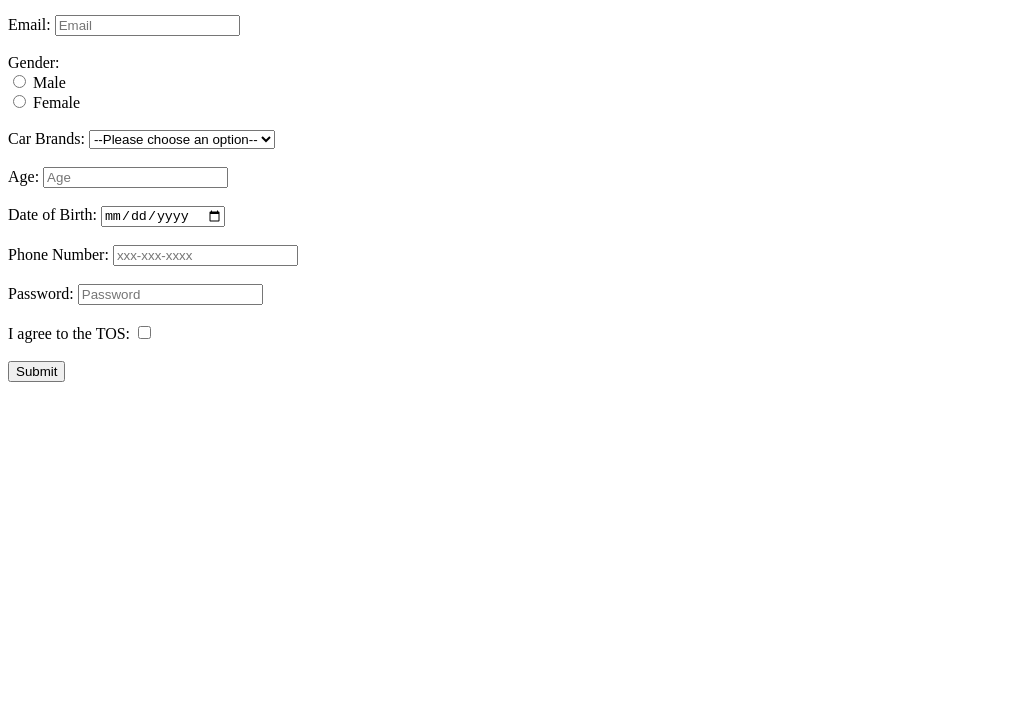
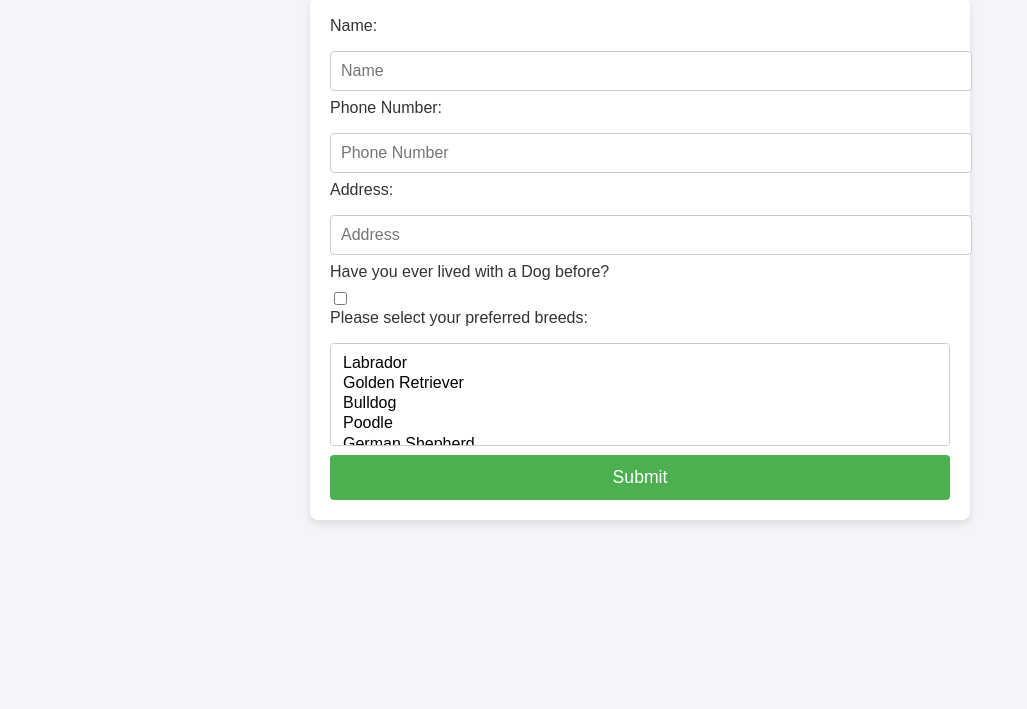
Before and after one commit to acciojob/signup-form-car-snegha032002, a website: page main.html in a window 1280 px wide. Shown: the part 91-800 px from the top of the page, without its empty margins (0-1027 px from the left). Drawn offline with Linux system fonts and the light colour scheme.

Commit message:
created a submission

```diff
--- a/main.html
+++ b/main.html
@@ -8,62 +8,101 @@
     <meta name="viewport" content="width=device-width, initial-scale=1.0">
     <title>Signup Form</title>
 </head>
+	<style>
+        body {
+            font-family: Arial, sans-serif;
+            background-color: #f4f4f9;
+            margin: 0;
+            padding: 20px;
+        }
+        h2 {
+            text-align: center;
+            color: #333;
+        }
+        form {
+            background-color: #fff;
+            padding: 20px;
+            border-radius: 8px;
+            width: 50%;
+            margin: 0 auto;
+            box-shadow: 0 4px 8px rgba(0, 0, 0, 0.1);
+        }
+        label {
+            font-size: 1em;
+            margin-bottom: 8px;
+            display: block;
+            color: #333;
+        }
+        input[type="text"], select {
+            width: 100%;
+            padding: 10px;
+            margin: 8px 0;
+            border: 1px solid #ccc;
+            border-radius: 4px;
+            font-size: 1em;
+        }
+        input[type="checkbox"] {
+            margin-right: 10px;
+        }
+        select {
+            width: 100%;
+            padding: 10px;
+            margin: 8px 0;
+            border: 1px solid #ccc;
+            border-radius: 4px;
+        }
+        button {
+            background-color: #4CAF50;
+            color: white;
+            padding: 12px 20px;
+            border: none;
+            border-radius: 4px;
+            cursor: pointer;
+            font-size: 1.1em;
+            width: 100%;
+        }
+        button:hover {
+            background-color: #45a049;
+        }
+    </style>
 	<link rel="stylesheet" href="styles.css">
 </head>
 
 <body>
 	<!-- the entire body must be written by student -->
-	<h2>Signup Form</h2>
+	<h2>Dog Adoption Application</h2>
 
-    <form action="#" method="post">
-        <!-- Name Field -->
-        <label for="name">Name:</label>
-        <input type="text" id="name" name="name" placeholder="Name" required><br><br>
+<form action="#" method="post">
+    <!-- Name Field -->
+    <label for="name">Name:</label>
+    <input type="text" id="name" name="name" placeholder="Name" required><br>
 
-        <!-- Email Field -->
-        <label for="email">Email:</label>
-        <input type="email" id="email" name="email" placeholder="Email" required><br><br>
+    <!-- Phone Number Field -->
+    <label for="phone">Phone Number:</label>
+    <input type="text" id="phone" name="phone" placeholder="Phone Number" required><br>
 
-        <!-- Gender Field -->
-        <label>Gender:</label><br>
-        <input type="radio" id="gender_m" name="gender" value="male">
-        <label for="gender_m">Male</label><br>
-        <input type="radio" id="gender_f" name="gender" value="female">
-        <label for="gender_f">Female</label><br><br>
+    <!-- Address Field -->
+    <label for="address">Address:</label>
+    <input type="text" id="address" name="address" placeholder="Address" required><br>
 
-        <!-- Car Brands Field -->
-        <label for="cars">Car Brands:</label>
-        <select id="cars" name="cars" required>
-            <option value="">--Please choose an option--</option>
-            <option value="toyota">Toyota</option>
-            <option value="ford">Ford</option>
-            <option value="bmw">BMW</option>
-            <option value="audi">Audi</option>
-        </select><br><br>
+    <!-- Checkbox for Lived with a Dog Before -->
+    <label for="dog_lived">Have you ever lived with a Dog before?</label>
+    <input type="checkbox" id="dog_lived" name="dog_lived"><br>
 
-        <!-- Age Field -->
-        <label for="age">Age:</label>
-        <input type="number" id="age" name="age" placeholder="Age" required><br><br>
+    <!-- Multi-select for Preferred Breeds -->
+    <label for="breeds">Please select your preferred breeds:</label>
+    <select id="breeds" name="breeds[]" multiple required>
+        <option value="labrador">Labrador</option>
+        <option value="golden_retriever">Golden Retriever</option>
+        <option value="bulldog">Bulldog</option>
+        <option value="poodle">Poodle</option>
+        <option value="germanshepherd">German Shepherd</option>
+    </select><br>
 
-        <!-- Date of Birth Field -->
-        <label for="dob">Date of Birth:</label>
-        <input type="date" id="dob" name="dob" required><br><br>
+    <!-- Submit Button -->
+    <button type="submit">Submit</button>
+</form>
 
-        <!-- Phone Number Field -->
-        <label for="tel">Phone Number:</label>
-        <input type="tel" id="tel" name="tel" placeholder="xxx-xxx-xxxx"><br><br>
-
-        <!-- Password Field -->
-        <label for="password">Password:</label>
-        <input type="password" id="password" name="password" placeholder="Password" required><br><br>
-
-        <!-- Terms of Service Checkbox -->
-        <label for="tos">I agree to the TOS:</label>
-        <input type="checkbox" id="tos" name="tos" required><br><br>
-
-        <!-- Submit Button -->
-        <button type="submit">Submit</button>
-    </form>
 
     <script type="text/javascript" src="./script.js">
 </script>
```
